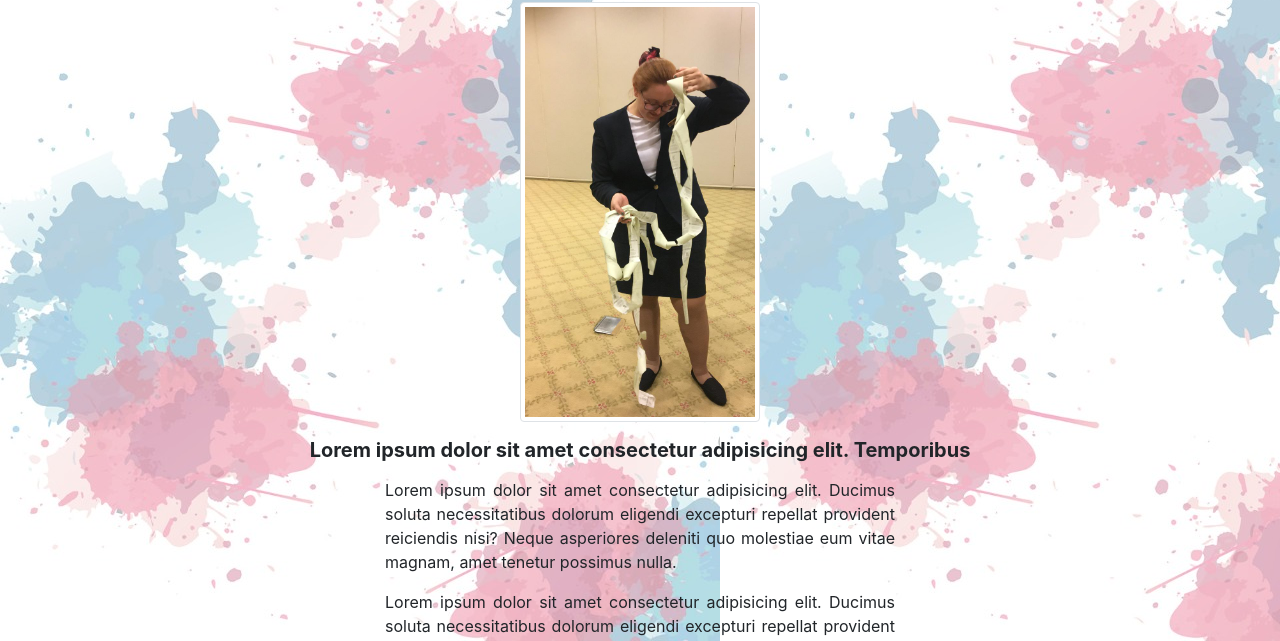
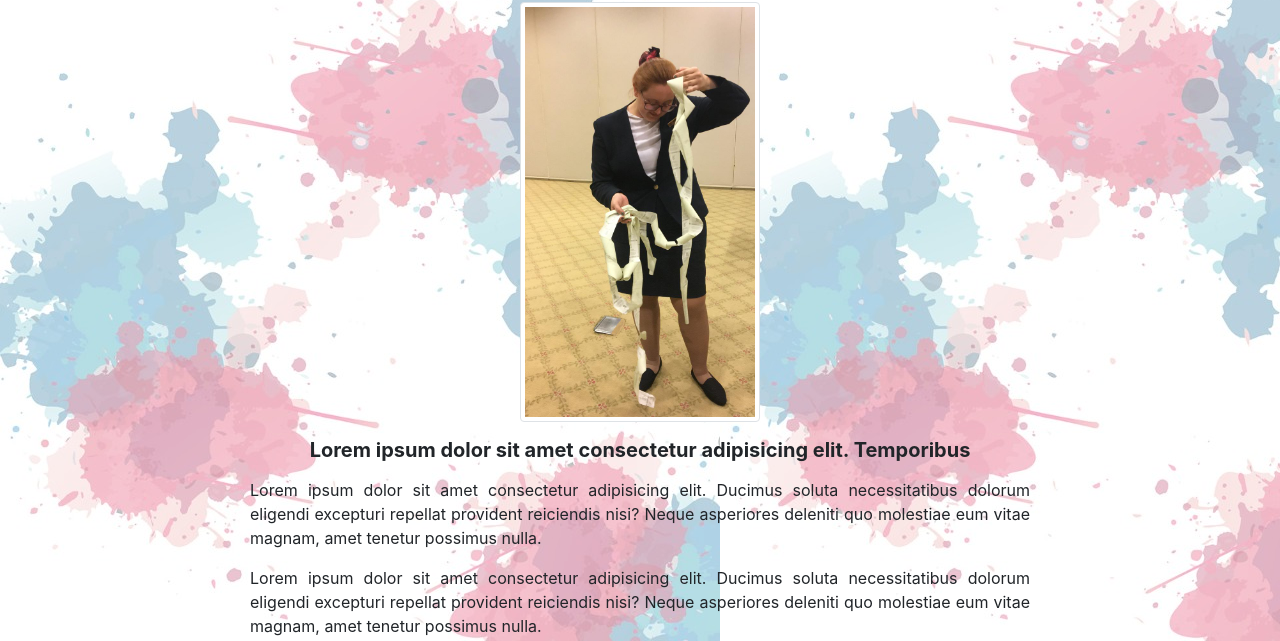
Before and after one commit to rodrigoneal/maiara, a plain HTML site: page coordenacao.html in a window 1280 px wide. Shown: the part 159-800 px from the top of the page. Drawn offline with Linux system fonts and the light colour scheme.

Commit message:
alinhando o texto 2

```diff
--- a/coordenacao.html
+++ b/coordenacao.html
@@ -82,7 +82,7 @@
               <h5 class="m-3 font-weight-bolder">
                 Lorem ipsum dolor sit amet consectetur adipisicing elit. Temporibus
               </h5>
-              <div class="container w-50">
+              <div class="container w-75">
               <p class="text-justify">
                 Lorem ipsum dolor sit amet consectetur adipisicing elit. Ducimus soluta
                 necessitatibus dolorum eligendi excepturi repellat provident reiciendis
```
Also changed, not shown: index.html (+1 -1 lines).
